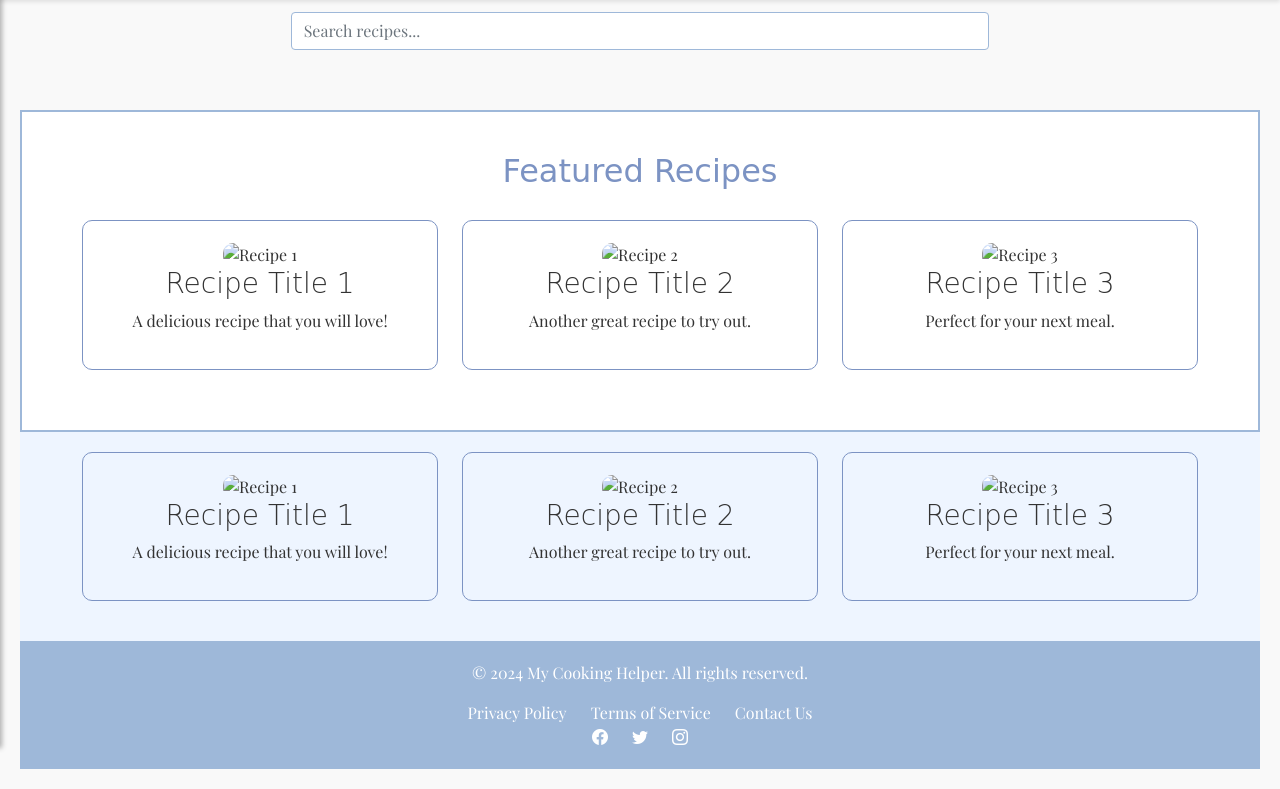
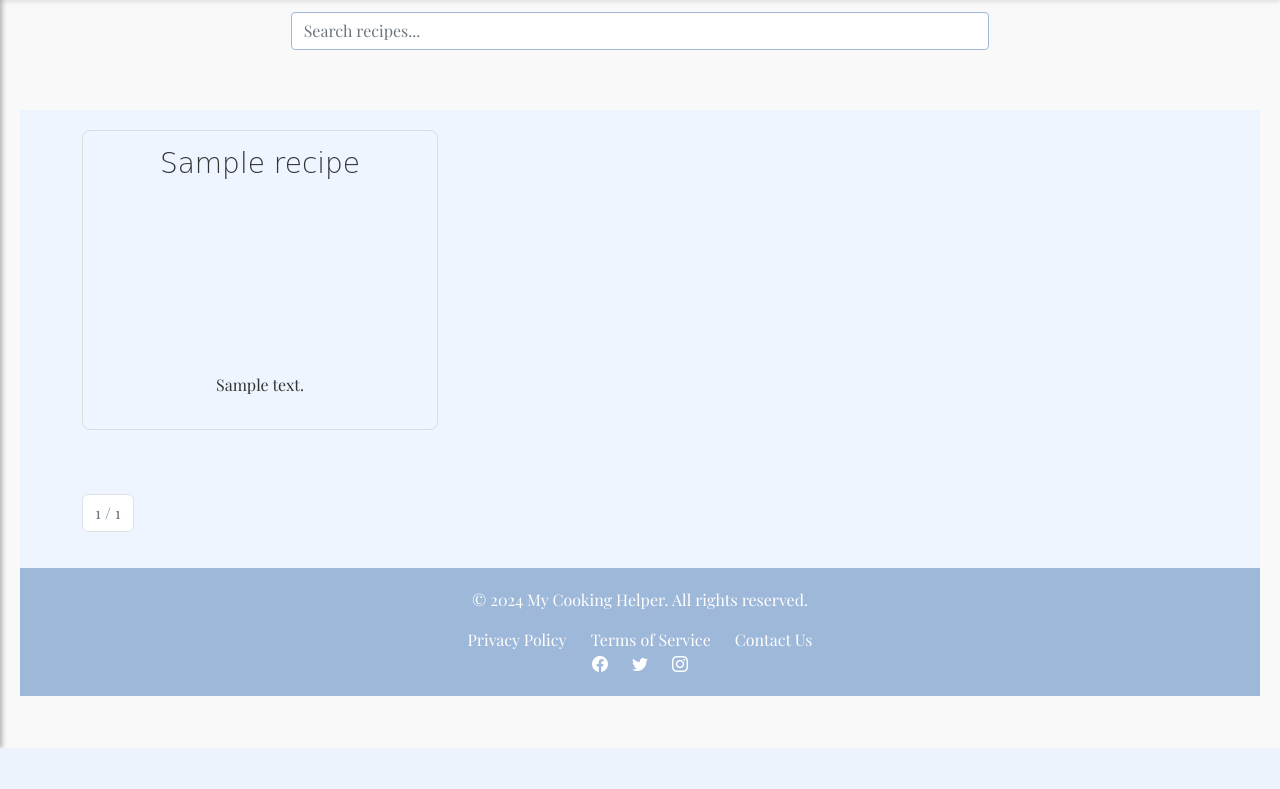
Before and after one commit to rworsham/My_Cooking_Helper_Django, a Django app: page /recipes in a window 1280 px wide. Shown: the part 52-841 px from the top of the page. After the commit the page ends 800 px from the top, so only its background shows below. Run offline with Django 5.2, Linux system fonts and the light colour scheme; tables that the repository leaves empty hold one stand-in row (values such as "Sample post"); some libraries are stand-ins or nearby versions; some web fonts are replaced.

Commit message:
Adjusted recieps view to allow viewing of all recipes, added some css to have uniform look. Added url to recipes in featured_recipes

```diff
--- a/my_cooking_helper/cooking_post/templates/recipes.html
+++ b/my_cooking_helper/cooking_post/templates/recipes.html
@@ -31,7 +31,7 @@
         <div id="sidebar" class="sidebar playwrite-cu-title">
             <div class="logo">&nbsp;My Cooking Helper</div>
             <a href="{% url 'cooking_post:landing_page' %}">Home</a>
-        <a  href="{% url 'cooking_post:featured_recipes' %}"> Featured Recipes</a>
+            <a href="{% url 'cooking_post:featured_recipes' %}"> Featured Recipes</a>
             <a class="sidebar-active" href="{% url 'cooking_post:recipes' %}">All Recipes</a>
             <a href="{% url 'cooking_post:dashboard' %}">Dashboard</a>
             <a href="{% url 'cooking_notifications:contact' %}">Contact</a>
@@ -48,59 +48,48 @@
         </div>
     </div>
     <div id="main-content" class="main-content" style="padding-top: 20px;">
-        <section class="featured-section">
-            <div class="container">
-                <h2 class="playwrite-cu-title">Featured Recipes</h2>
-                <div class="row">
-                    <div class="col-md-4">
-                        <div class="featured-card">
-                            <img src="https://via.placeholder.com/300x200" alt="Recipe 1">
-                            <h3 class="playwrite-cu-subtitle">Recipe Title 1</h3>
-                            <p>A delicious recipe that you will love!</p>
-                        </div>
-                    </div>
-                    <div class="col-md-4">
-                        <div class="featured-card">
-                            <img src="https://via.placeholder.com/300x200" alt="Recipe 2">
-                            <h3 class="playwrite-cu-subtitle">Recipe Title 2</h3>
-                            <p>Another great recipe to try out.</p>
-                        </div>
-                    </div>
-                    <div class="col-md-4">
-                        <div class="featured-card">
-                            <img src="https://via.placeholder.com/300x200" alt="Recipe 3">
-                            <h3 class="playwrite-cu-subtitle">Recipe Title 3</h3>
-                            <p>Perfect for your next meal.</p>
-                        </div>
-                    </div>
-                </div>
-            </div>
-        </section>
-
         <section class="card-section bg-custom-light">
             <div class="container">
                 <div class="row">
-                    <div class="col-md-4">
-                        <div class="featured-card">
-                            <img src="https://via.placeholder.com/300x200" alt="Recipe 1">
-                            <h3 class="playwrite-cu-subtitle">Recipe Title 1</h3>
-                            <p>A delicious recipe that you will love!</p>
+                    {% for recipe in page_obj %}
+                    <div class="col-md-4 mb-4">
+                        <div class="featured-card-uniform">
+                            <h3 class="playwrite-cu-subtitle">
+                                <a href="{% url 'cooking_post:recipe_detail' recipe.id %}" class="no-decoration">{{ recipe.name }}</a>
+                            </h3>
+                            <p>{{ recipe.description }}</p>
                         </div>
                     </div>
-                    <div class="col-md-4">
-                        <div class="featured-card">
-                            <img src="https://via.placeholder.com/300x200" alt="Recipe 2">
-                            <h3 class="playwrite-cu-subtitle">Recipe Title 2</h3>
-                            <p>Another great recipe to try out.</p>
+                    {% empty %}
+                    <p>No recipes available.</p>
+                    {% endfor %}
                 </div>
-                    </div>
-                    <div class="col-md-4">
-                        <div class="featured-card">
-                            <img src="https://via.placeholder.com/300x200" alt="Recipe 3">
-                            <h3 class="playwrite-cu-subtitle">Recipe Title 3</h3>
-                            <p>Perfect for your next meal.</p>
-                        </div>
-                    </div>
+                <div class="pagination text-center">
+                    <nav aria-label="Page navigation">
+                        <ul class="pagination justify-content-center">
+                            {% if page_obj.has_previous %}
+                            <li class="page-item">
+                                <a class="page-link" href="?page=1">First</a>
+                            </li>
+                            <li class="page-item">
+                                <a class="page-link" href="?page={{ page_obj.previous_page_number }}">Previous</a>
+                            </li>
+                            {% endif %}
+
+                            <li class="page-item disabled">
+                                <a class="page-link" href="#">{{ page_obj.number }} / {{ page_obj.paginator.num_pages }}</a>
+                            </li>
+
+                            {% if page_obj.has_next %}
+                            <li class="page-item">
+                                <a class="page-link" href="?page={{ page_obj.next_page_number }}">Next</a>
+                            </li>
+                            <li class="page-item">
+                                <a class="page-link" href="?page={{ page_obj.paginator.num_pages }}">Last</a>
+                            </li>
+                            {% endif %}
+                        </ul>
+                    </nav>
                 </div>
             </div>
         </section>
--- a/my_cooking_helper/cooking_post/views.py
+++ b/my_cooking_helper/cooking_post/views.py
@@ -1,4 +1,5 @@
 import random
+from django.core.paginator import Paginator
 from django.shortcuts import render, get_object_or_404, redirect
 from django.http import HttpResponse, Http404, HttpResponseRedirect, JsonResponse
 from django.contrib.auth.models import User
@@ -15,7 +16,15 @@ def landing_page(request):
 
 
 def recipes(request):
-    context = {}
+    recipe_list = Recipe.objects.all()
+    paginator = Paginator(recipe_list, 18)
+
+    page_number = request.GET.get('page')
+    page_obj = paginator.get_page(page_number)
+
+    context = {
+        'page_obj': page_obj,
+    }
     return render(request, "recipes.html", context)
 
 def recipe_detail(request, id):
--- a/my_cooking_helper/static/css/styles.css
+++ b/my_cooking_helper/static/css/styles.css
@@ -182,6 +182,16 @@ body {
     max-width: 100%;
     border-radius: 10px;
 }
+.featured-card-uniform {
+    border: 1px solid #ddd;
+    border-radius: 8px;
+    padding: 16px;
+    text-align: center;
+    height: 300px;
+    display: flex;
+    flex-direction: column;
+    justify-content: space-between;
+}
 .footer {
     background-color: #9EB8D9;
     color: #FFFFFF;
@@ -312,3 +322,6 @@ body {
 .star-rating .fa-star.checked {
     color: #e2b13c;
 }
+.pagination {
+    margin-top: 20px;
+}
```
Also changed, not shown: my_cooking_helper/cooking_post/templates/featured_recipes.html (+4 -11 lines). Lines whose indentation alone changed are shown as unchanged.
